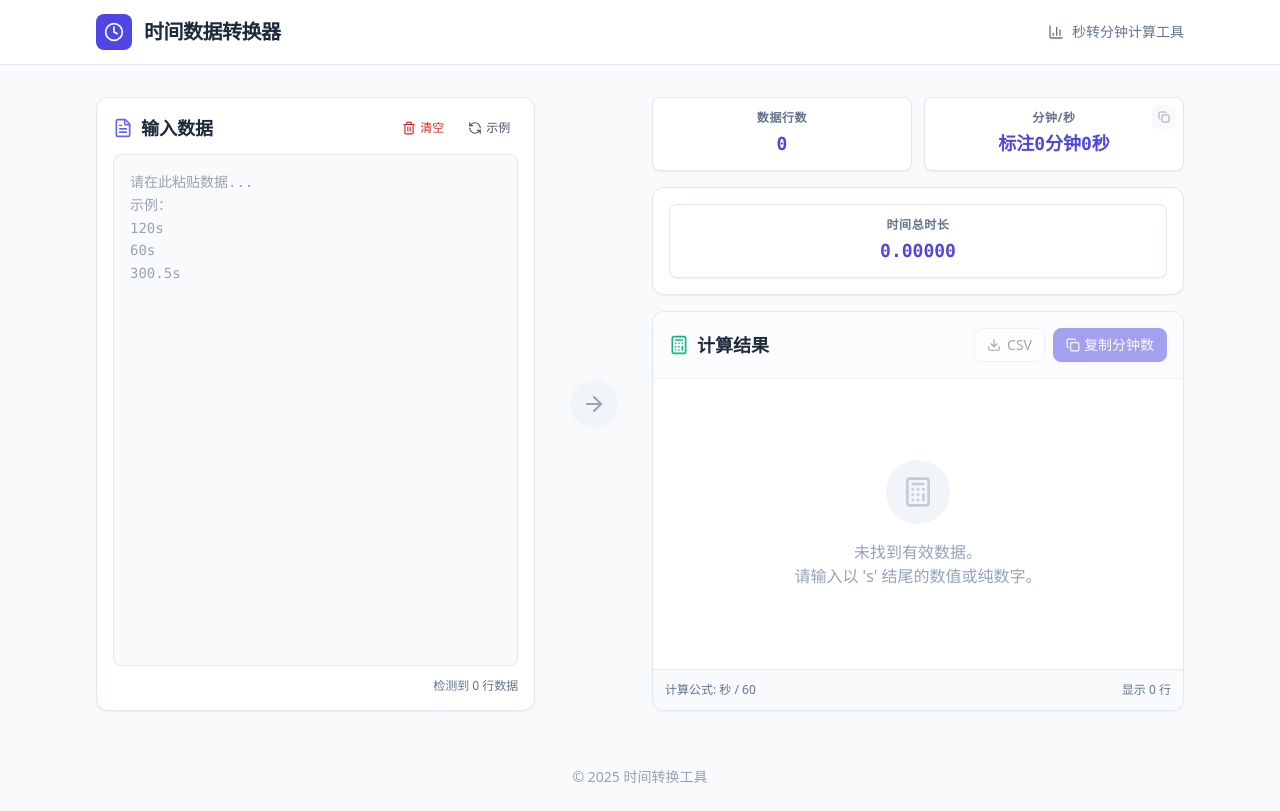
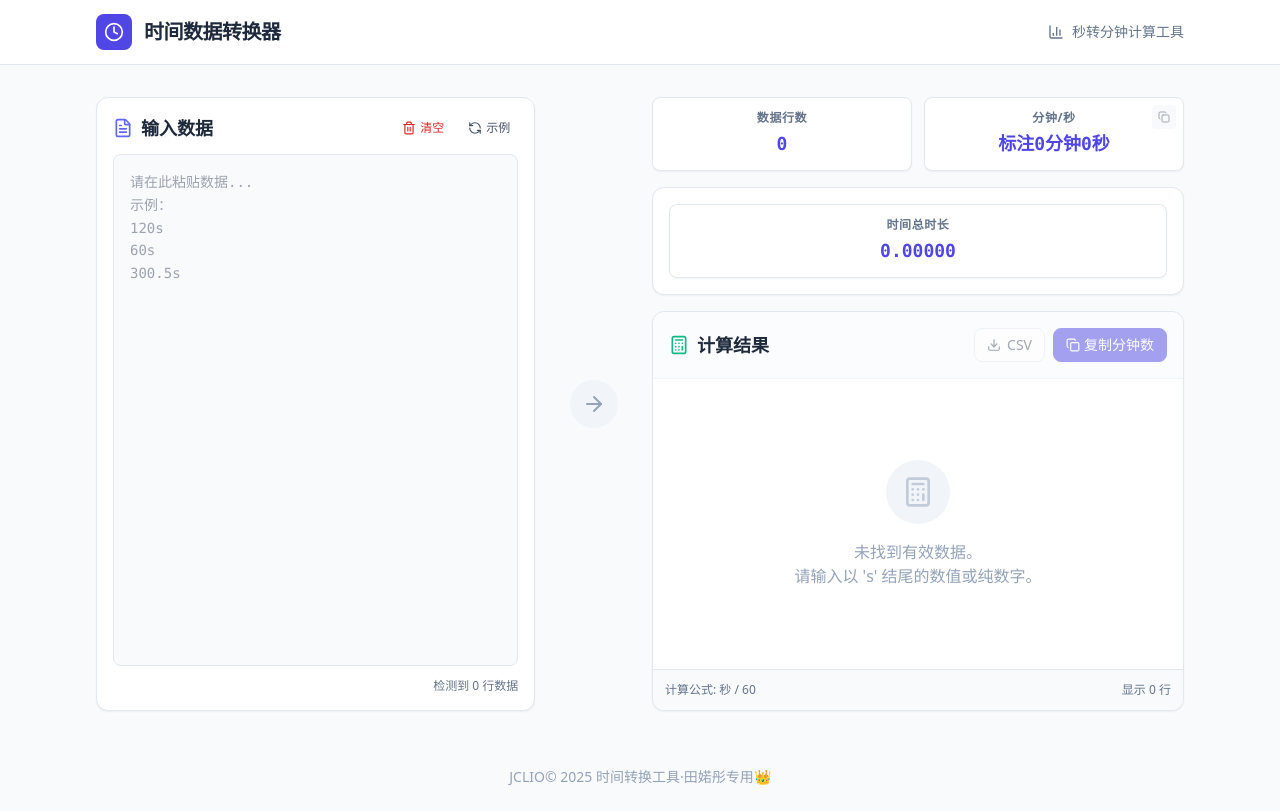
Before and after one commit to jclio-my/seconds_to_minutes, a React (Vite) app: page / in a window 1280 px wide. Built offline with nearby package versions, Linux system fonts and the light colour scheme.

Commit message:
chore: Update footer with custom branding and remove wrangler config

```diff
--- a/App.tsx
+++ b/App.tsx
@@ -25,7 +25,7 @@ export default function App() {
       </main>
 
       <footer className="py-6 text-center text-slate-400 text-sm">
-        <p>© {new Date().getFullYear()} 时间转换工具</p>
+        <p>JCLIO© {new Date().getFullYear()} 时间转换工具·田婼彤专用👑</p>
       </footer>
     </div>
   );
```
Also changed, not shown: 1 other file (tests, documents, lock files or other folders).
